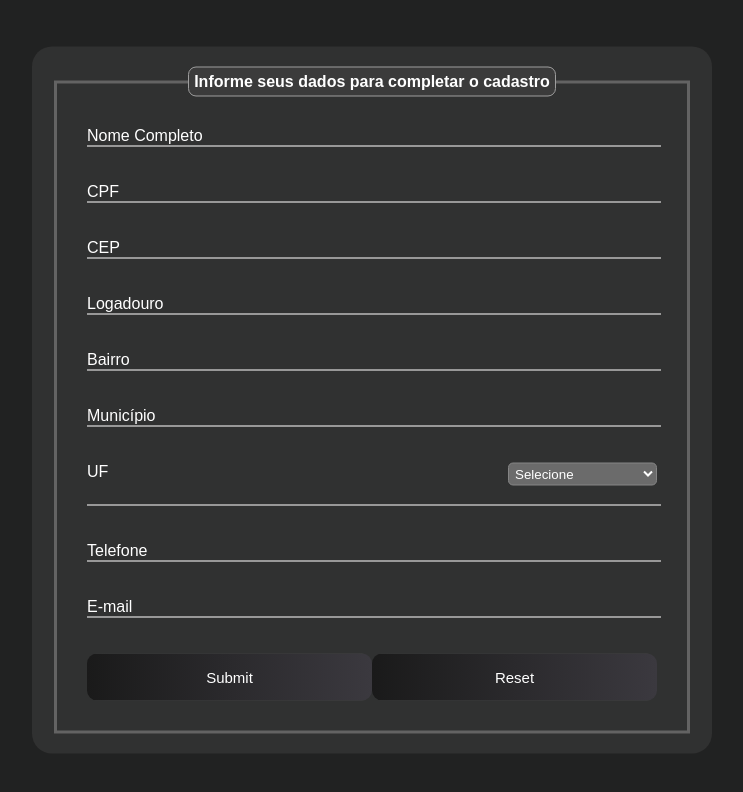
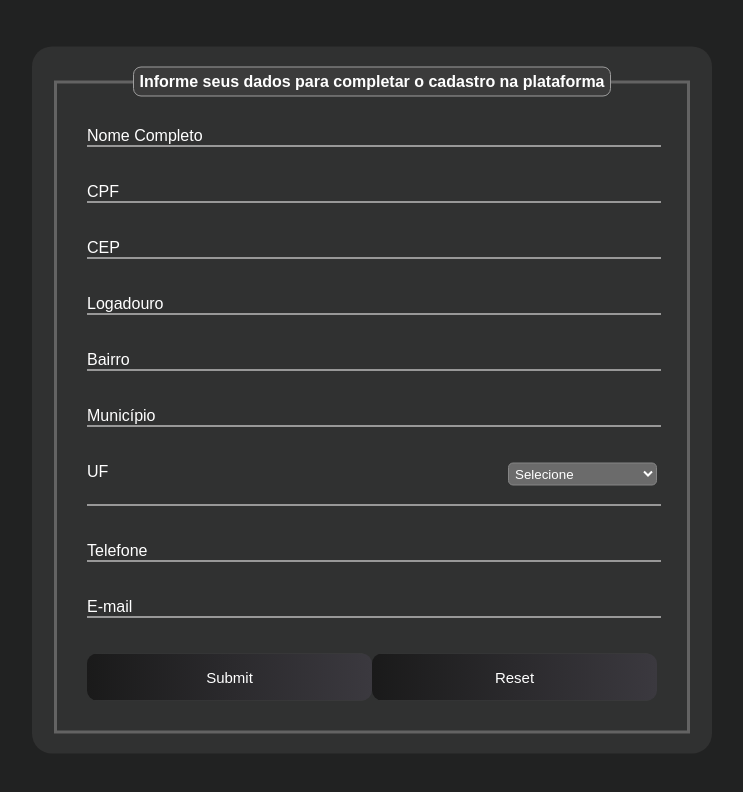
Before and after one commit to Filipelevar/FormAsync, a plain HTML site: page index.html in a window 1280 px wide. Shown: the whole page, without its empty margins (268-1011 px from the left). Drawn offline with Linux system fonts and the light colour scheme.

Commit message:
minor change on html

```diff
--- a/index.html
+++ b/index.html
@@ -18,7 +18,7 @@
         <div class="box">
             <form action="">
                 <fieldset>
-                <legend><b>Informe seus dados para completar o cadastro </b></legend>
+                <legend><b>Informe seus dados para completar o cadastro na plataforma </b></legend>
                 <div class="inputBox">
                     <input type="text" name="nome" id="nome" class="inputUser" required>
                     <label for="nome" class="labelInput"> Nome Completo</label>
```
